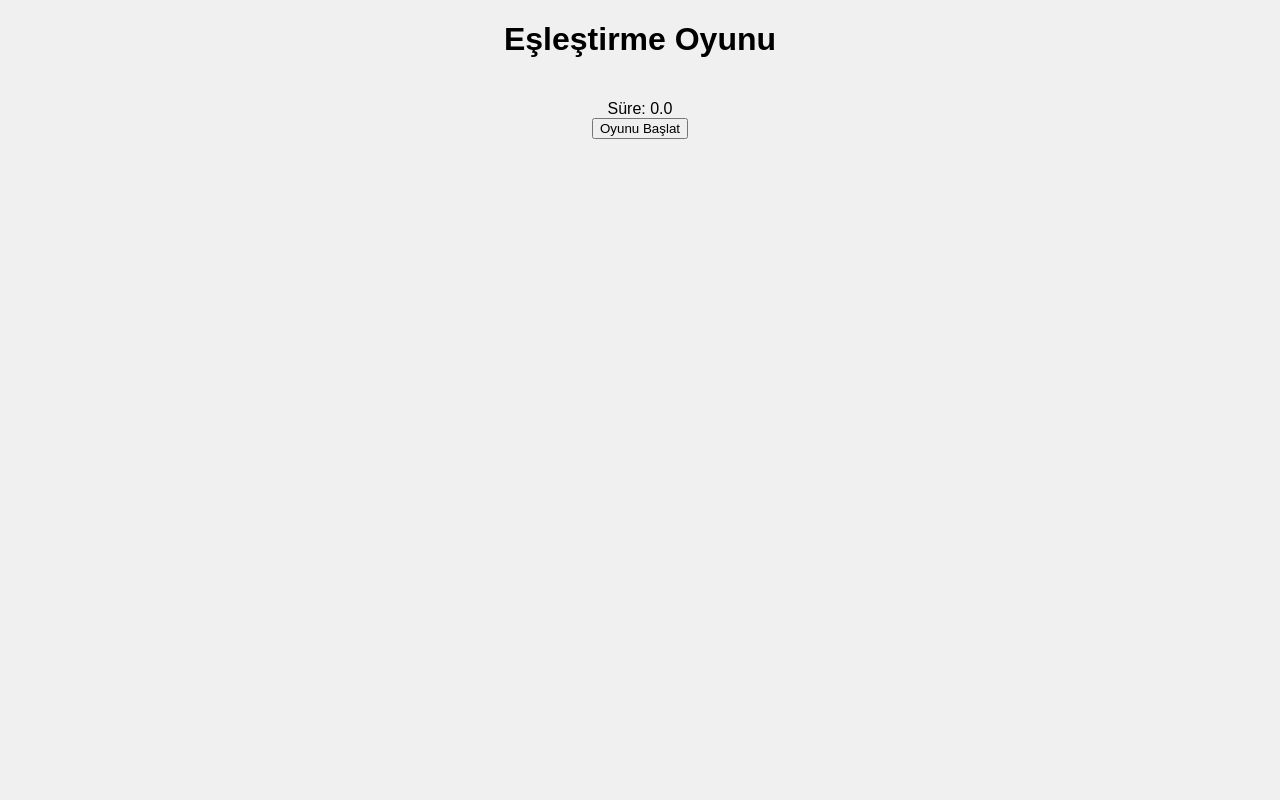
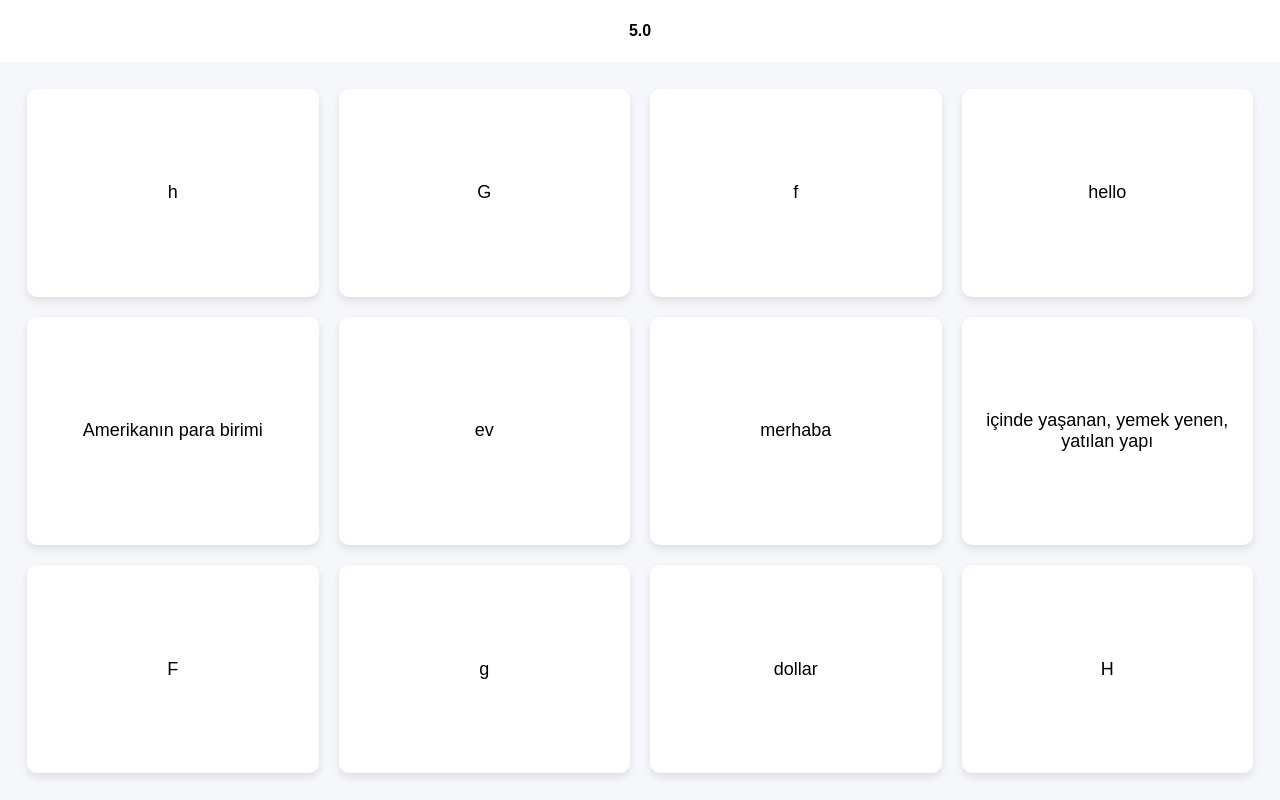
Before and after one commit to AhmetEsatKAYA/Eslestir, a plain HTML site: page index.html in a window 1280 px wide. Drawn offline with Linux system fonts and the light colour scheme.

Commit message:
Add files via upload

```diff
--- a/index.html
+++ b/index.html
@@ -6,35 +6,72 @@
     <title>Eşleştirme Oyunu</title>
     <style>
         body {
-            font-family: Arial, sans-serif;
+            margin: 0;
+            padding: 0;
+            background-color: #f6f7fb;
+            font-family: Arial;
+            -webkit-user-select: none; /* Safari */
+            -ms-user-select: none; /* IE 10 and IE 11 */
+            user-select: none; /* Standard syntax */
+            display: flex;
+            flex-direction: column;
+            height: 100vh; /* Tüm ekran yüksekliği */
+        }
+        #ust {
+            background-color: white;
             text-align: center;
-            background-color: #f0f0f0;
+            padding: 10px;
+        }
+        #oyun {
+            text-align: center;
+            background-color: #f6f7fb;
+            display: flex;
+            flex-direction: column;
+            justify-content: center;
+            align-items: center;
+            flex-grow: 1; /* Boş alanı doldur */
+            height: calc(100vh - 50px); /* Üst kısım hariç kalan yükseklik */
         }
 
         #game-board {
-            display: grid;
-            grid-template-columns: repeat(4, 1fr);
-            grid-gap: 10px;
+            display: flex;
+            flex-wrap: wrap;
             justify-content: center;
-            margin: 20px auto;
-            max-width: 660px; /* Toplam genişlik 4 kart x 150px + boşluk */
+            gap: 10px;
+            margin: 12px;
+            max-width: 100%; /* Maksimum genişliği yüzdeye çevirdik */
+            padding: 10px; /* Kenar boşluklarını ekledik */
+            box-sizing: border-box; /* Kenar boşluklarının kutu boyutuna dahil edilmesi */
+            height: 100%; /* Tam yükseklik */
         }
 
         .card {
-            width: 150px;
-            height: 150px;
+            width: calc(25% - 20px); /* Ekrana daha fazla kart sığdırmak için genişliği yüzde olarak belirledik ve boşlukları hesaba kattık */
+            flex-grow: 1;
             background-color: #fff;
             display: flex;
             align-items: center;
             justify-content: center;
             font-size: 18px;
             cursor: pointer;
-            border: 1px solid #333;
             text-align: center;
-            padding: 10px;
+            padding: 15px;
             box-shadow: 0 4px 8px rgba(0, 0, 0, 0.1);
             border-radius: 10px;
             box-sizing: border-box;
+            margin: 5px;
+        }
+
+        @media (max-width: 800px) {
+            .card {
+                width: calc(33.33% - 20px); /* Orta boyutlu ekranlar için genişlik ayarı */
+            }
+        }
+
+        @media (max-width: 500px) {
+            .card {
+                width: calc(50% - 20px); /* Küçük ekranlar için genişlik ayarı */
+            }
         }
 
         .card.matched {
@@ -73,25 +110,24 @@
             font-size: 18px;
             cursor: pointer;
         }
+
+        #timer {
+            padding: 12px;
+            font-weight: bold;
+        }
     </style>
-</head>
-<body>
-    <h1>Eşleştirme Oyunu</h1>
-    <div id="game-board"></div>
-    <div id="timer">Süre: 0.0</div>
-    <button onclick="startGame()">Oyunu Başlat</button>
-    <div id="win-screen" style="display: none">
-        <h1>Tebrikler! Tüm eşleştirmeleri tamamladınız!</h1>
-        <button onclick="startGame()">Tekrar Oyna</button>
-    </div>
     <script>
         var cards = [
-            { word: 'Elma', meaning: 'Bir meyve' },
-            { word: 'Bilgisayar', meaning: 'Bir elektronik cihaz' },
-            { word: 'Kitap', meaning: 'Okumak için yazılmış eser' },
-            { word: 'Köpek', meaning: 'Evcil bir hayvan' },
-            { word: 'Araba', meaning: 'Bir ulaşım aracı' },
-            { word: 'Ev', meaning: 'İçinde yaşanılan yapı' },
+            { word: 'hello', meaning: 'merhaba' },
+            { word: 'get well soon', meaning: 'geçmiş olsun' },
+            { word: 'dollar', meaning: 'Amerikanın para birimi' },
+            { word: 'bed', meaning: 'yatak' },
+            { word: 'ev', meaning: 'içinde yaşanan, yemek yenen, yatılan yapı' },
+            { word: 'F', meaning: 'f' },
+            { word: 'G', meaning: 'g' },
+            { word: 'ğ', meaning: 'Ğ' },
+            { word: 'h', meaning: 'H' },
+            { word: 'ı', meaning: 'I' },
         ];
 
         var gameCards = [];
@@ -111,8 +147,17 @@
         }
 
         function prepareGameCards() {
+            // Shuffle the cards array
+            shuffle(cards);
+
+            // Select the first 6 cards
+            var selectedCards = cards.slice(0, 6);
+
+            // Clear the gameCards array
             gameCards = [];
-            cards.forEach(function(card) {
+
+            // Prepare gameCards with the selected cards
+            selectedCards.forEach(function(card) {
                 gameCards.push({ type: 'word', content: card.word });
                 gameCards.push({ type: 'meaning', content: card.meaning });
             });
@@ -168,7 +213,7 @@
             } else {
                 card1.classList.add('wrong');
                 card2.classList.add('wrong');
-                timeElapsed += 10; // Yanlış bilindiğinde süreye 1 saniye ekle
+                timeElapsed += 10; // Yanlış bilindiğinde süreye 10 saniye ekle
                 lockBoard = true;
                 setTimeout(function() {
                     card1.className = 'card';
@@ -183,6 +228,7 @@
 
         function showWinScreen() {
             document.getElementById('win-screen').style.display = 'flex';
+            document.getElementById('saniye').innerText = document.getElementById("timer").innerText + " saniye"
         }
 
         function shuffle(array) {
@@ -196,10 +242,10 @@
 
         function startTimer() {
             timeElapsed = 0;
-            document.getElementById('timer').innerText = 'Süre: ' + (timeElapsed / 10).toFixed(1);
+            document.getElementById('timer').innerText = (timeElapsed / 10).toFixed(1);
             timer = setInterval(function() {
                 timeElapsed++;
-                document.getElementById('timer').innerText = 'Süre: ' + (timeElapsed / 10).toFixed(1);
+                document.getElementById('timer').innerText = (timeElapsed / 10).toFixed(1);
             }, 100);
         }
 
@@ -208,8 +254,21 @@
             matchedCards = [];
             clearInterval(timer);
             timeElapsed = 0;
-            document.getElementById('timer').innerText = 'Süre: 0.0';
+            document.getElementById('timer').innerText = '0.0';
         }
     </script>
+</head>
+<body onload="startGame()">
+    <div id="ust">
+        <div id="timer" style="top: 10px"> 0.0 </div>
+    </div>
+    <div id="oyun">
+        <div id="game-board"></div>
+    </div>
+    <div id="win-screen">
+        <h1>Tebrikler, kazandınız!</h1>
+        <h1 id="saniye">0.0 Saniye</h1>
+        <button onclick="startGame()">Tekrar Oyna</button>
+    </div>
 </body>
 </html>
```
